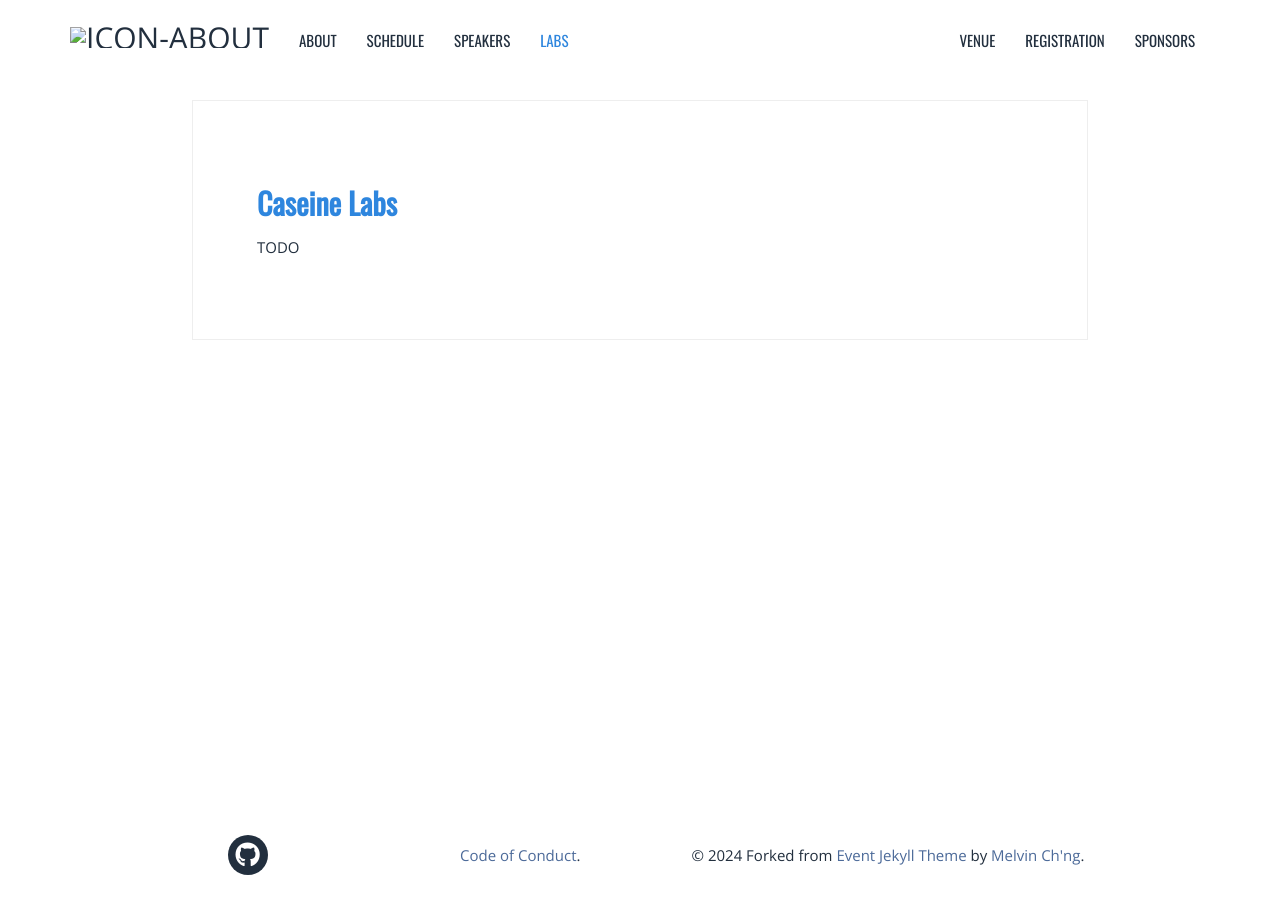
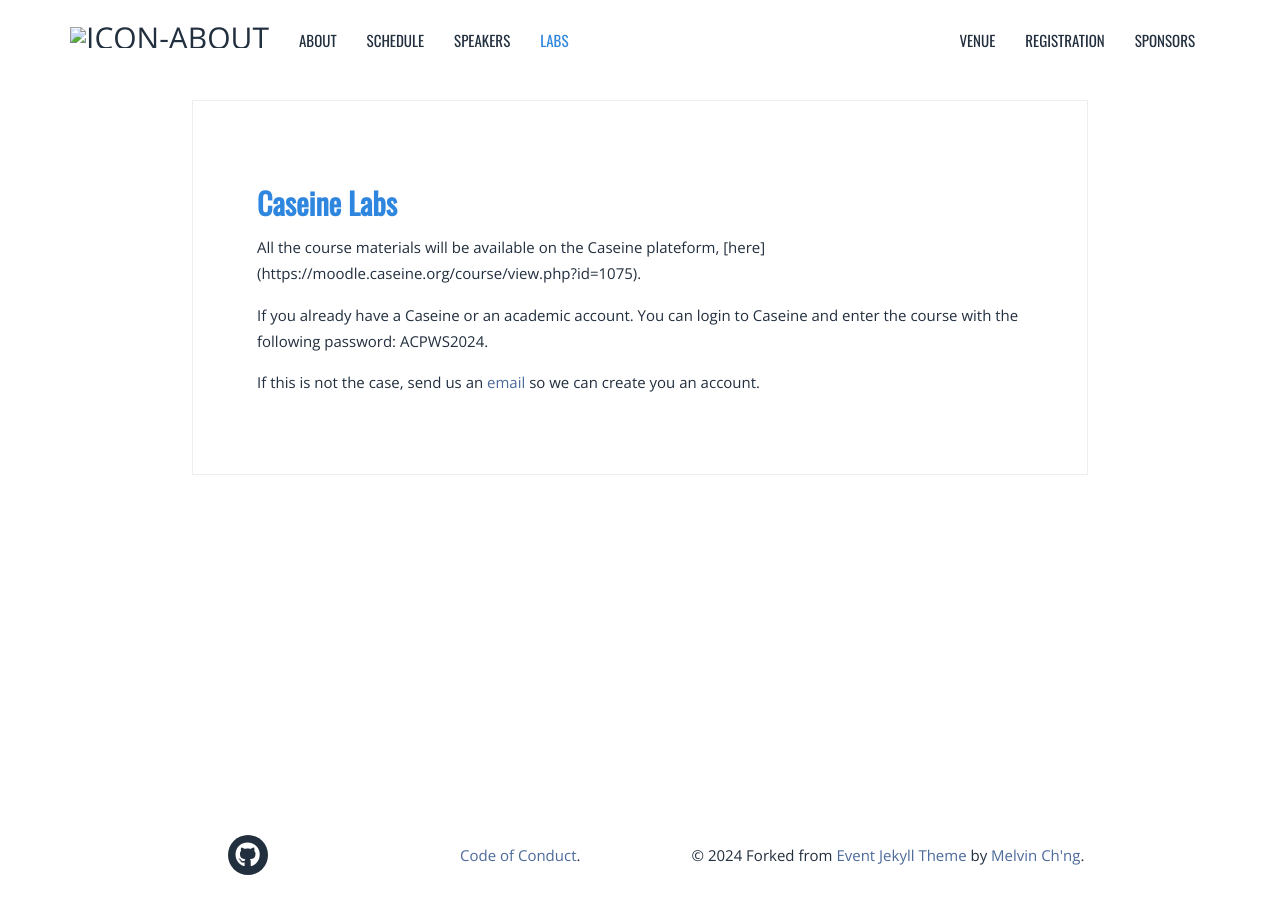
Before and after one commit to mpelleau/acp-winter2024, a Jekyll site: the page built from _pages/connexions.md, in a window 1280 px wide. Built offline with Jekyll 4.4.1, drawn with Linux system fonts in a browser that asks for light colours; nearby versions of some CDN libraries.

Commit message:
Update connexions.md

```diff
--- a/_pages/connexions.md
+++ b/_pages/connexions.md
@@ -6,4 +6,8 @@
 published: true
 ---
 
-TODO
+All the course materials will be available on the Caseine plateform, [here] (https://moodle.caseine.org/course/view.php?id=1075).
+
+If you already have a Caseine or an academic account. You can login to Caseine and enter the course with the following password: ACPWS2024.
+
+If this is not the case, send us an [email](acp-school2024@grenoble-inp.fr) so we can create you an account.
```
